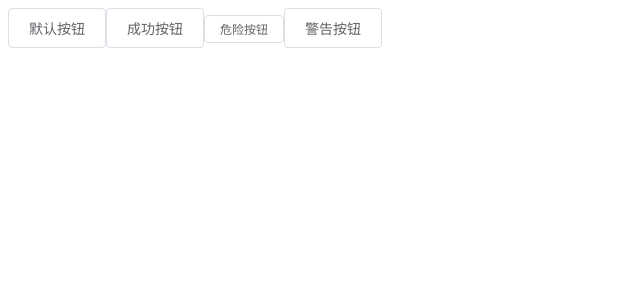
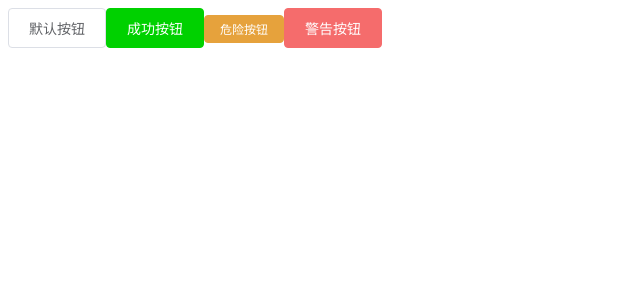
Before and after one commit to QiuRong828/homework, a Vue app: page /#/ in a window 1280 px wide. Shown: the top 300 px of the page, without its empty margins (0-640 px from the left). Built offline with nearby package versions, Linux system fonts and the light colour scheme.

Commit message:
'type生成主题按钮'

```diff
--- a/src/components/button/index.vue
+++ b/src/components/button/index.vue
@@ -1,5 +1,5 @@
 <template>
-  <button class="qiu-button" :class="[isSize]">
+  <button class="qiu-button" :class="[isSize, theme]">
     <slot></slot>
   </button>
 </template>
```
